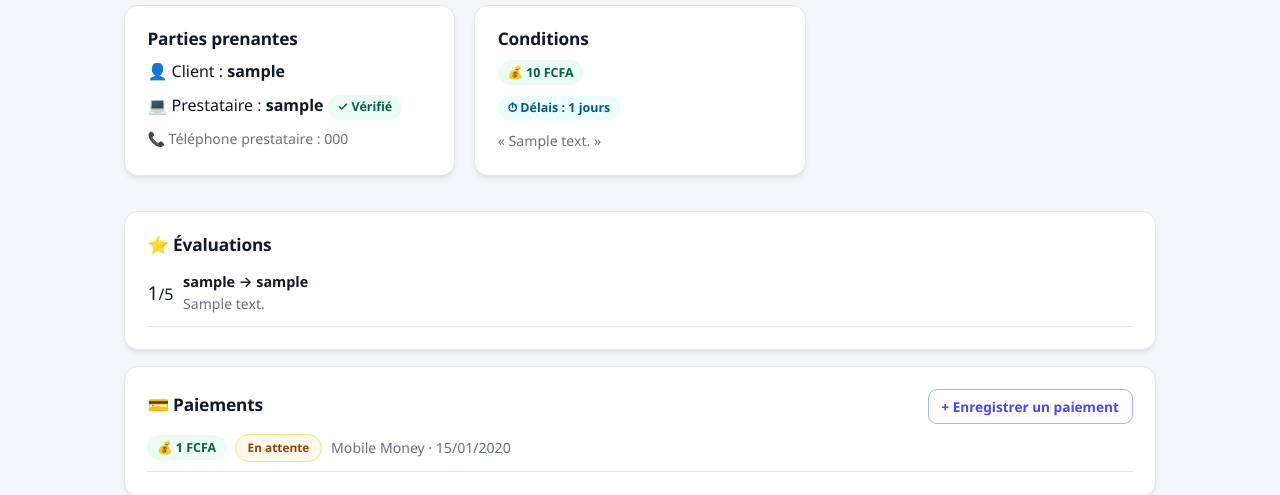
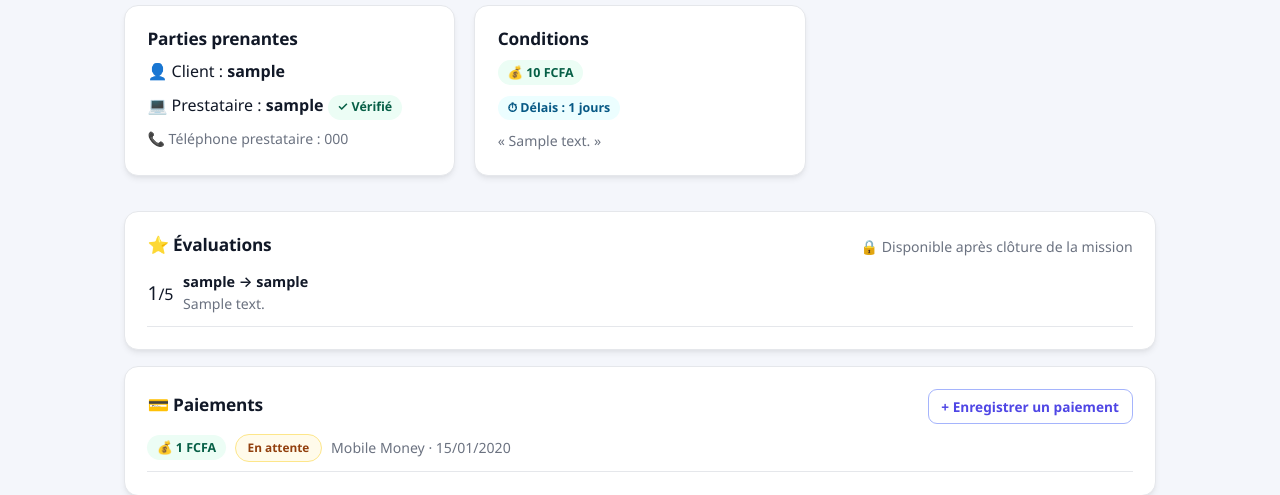
Before and after one commit to aspic36/TechConnect_Benin, a Django app: page /propositions/missions/1/ in a window 1280 px wide. Shown: the part 227-722 px from the top of the page. Run offline with Django 4.2, Linux system fonts and the light colour scheme; a user stored in the database is signed in; tables that the repository leaves empty hold one stand-in row (values such as "Sample post").

Commit message:
Feat design : bouton Évaluer la mission sur la carte Évaluations
- Bouton visible dans la carte ⭐ Évaluations une fois la mission clôturée
- Indicateur 'Disponible après clôture' tant que la mission est en cours

```diff
--- a/templates/propositions/detail_mission.html
+++ b/templates/propositions/detail_mission.html
@@ -31,7 +31,14 @@
 </div>
 
 <div class="card">
-    <h3 class="card-title">⭐ Évaluations</h3>
+    <div style="display: flex; justify-content: space-between; align-items: center; gap: 0.5rem; flex-wrap: wrap;">
+        <h3 class="card-title">⭐ Évaluations</h3>
+        {% if mission.statut == 'terminee' %}
+            <a class="btn btn-outline btn-sm" href="{% url 'propositions:evaluer' mission.pk %}">★ Évaluer la mission</a>
+        {% elif mission.statut == 'en_cours' %}
+            <span class="card-meta">🔒 Disponible après clôture de la mission</span>
+        {% endif %}
+    </div>
     {% for eval in mission.evaluations.all %}
         <div style="display: flex; align-items: center; gap: 0.6rem; padding: 0.6rem 0; border-bottom: 1px solid var(--border);">
             <span style="font-size: 1.2rem;">{{ eval.note }}<small>/5</small></span>
```
